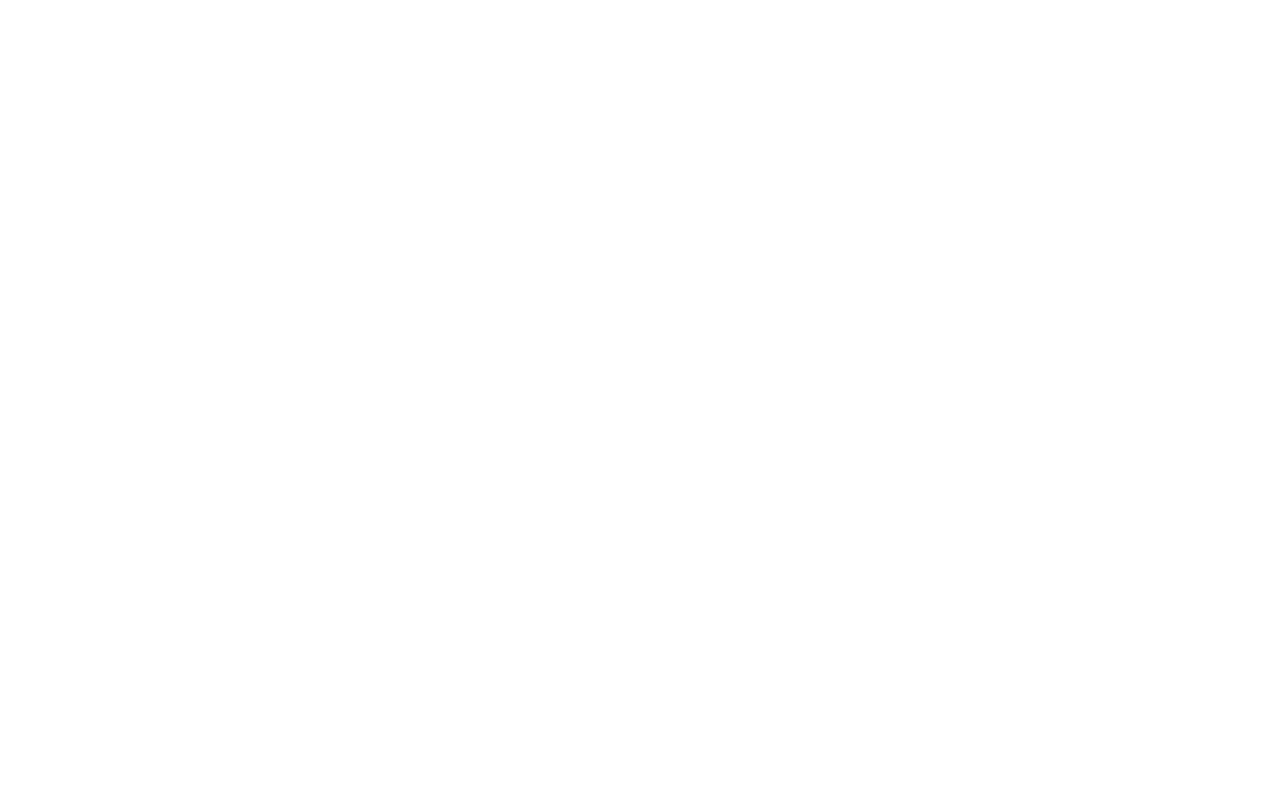
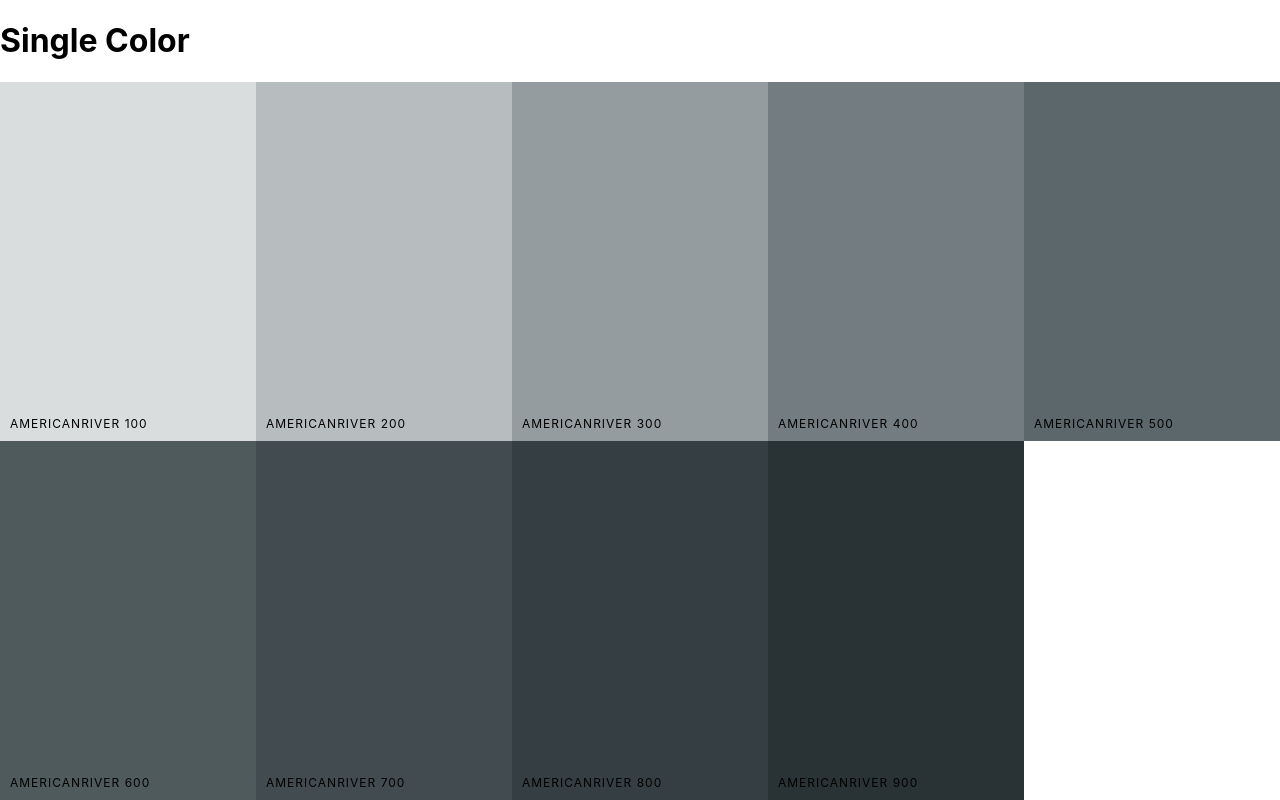
Before and after one commit to nsaicharan/colt-colors, a React (Create React App) app: page /palette/flat-ui-colors-american/americanriver in a window 1280 px wide. Built offline with nearby package versions, Linux system fonts and the light colour scheme.

Commit message:
Display color boxes in single color palette

```diff
--- a/src/App.js
+++ b/src/App.js
@@ -2,6 +2,7 @@
 import { Route, Switch } from "react-router-dom";
 import PaletteList from "./PaletteList";
 import Palette from "./Palette";
+import SingleColorPalette from "./SingleColorPalette";
 import seedColors from "./seedColors";
 import { generatePalette } from "./colorHelpers";
 
@@ -15,7 +16,9 @@
       <Route
         exact
         path="/"
-        render={(routerProps) => <PaletteList {...routerProps} palettes={seedColors} />}
+        render={routerProps => (
+          <PaletteList {...routerProps} palettes={seedColors} />
+        )}
       />
       <Route
         exact
@@ -26,6 +29,18 @@
           />
         )}
       />
+      <Route
+        exact
+        path="/palette/:paletteId/:colorId"
+        render={routerProps => (
+          <SingleColorPalette
+            palette={generatePalette(
+              findPalette(routerProps.match.params.paletteId)
+            )}
+            colorId={routerProps.match.params.colorId}
+          />
+        )}
+      />
     </Switch>
   );
 }
--- a/src/ColorBox.js
+++ b/src/ColorBox.js
@@ -1,8 +1,9 @@
 import React, { useState } from "react";
+import { Link } from "react-router-dom";
 import { CopyToClipboard } from "react-copy-to-clipboard";
 import "./ColorBox.css";
 
-function ColorBox({ background, name }) {
+function ColorBox({ background, name, moreUrl, showLink }) {
   const [copied, setCopied] = useState(false);
 
   function changeCopyState() {
@@ -33,7 +34,11 @@
           <button className="copy-button">Copy</button>
         </div>
 
-        <div className="see-more">More</div>
+        {showLink && (
+          <Link to={moreUrl} onClick={e => e.stopPropagation()}>
+            <div className="see-more">More</div>
+          </Link>
+        )}
       </div>
     </CopyToClipboard>
   );
--- a/src/Palette.js
+++ b/src/Palette.js
@@ -16,7 +16,13 @@
   }
 
   const colorBoxes = palette.colors[level].map((color, i) => (
-    <ColorBox background={color[format]} name={color.name} key={color.id} />
+    <ColorBox
+      background={color[format]}
+      name={color.name}
+      moreUrl={`/palette/${palette.id}/${color.id}`}
+      key={color.id}
+      showLink={true}
+    />
   ));
 
   return (
--- a/src/PaletteList.js
+++ b/src/PaletteList.js
@@ -1,8 +1,6 @@
 import React from "react";
-import { Link } from "react-router-dom";
 import { withStyles } from "@material-ui/styles";
 import MiniPalette from "./MiniPalette";
-import { func } from "prop-types";
 
 const styles = {
   root: {
@@ -48,7 +46,11 @@
         </nav>
         <div className={classes.palettes}>
           {palettes.map(palette => (
-            <MiniPalette {...palette} handleClick={goToPalette} />
+            <MiniPalette
+              key={palette.id}
+              {...palette}
+              handleClick={goToPalette}
+            />
           ))}
         </div>
       </div>
--- /dev/null
+++ b/src/SingleColorPalette.js
@@ -0,0 +1,37 @@
+import React, { useState } from "react";
+import ColorBox from "./ColorBox";
+
+function SingleColorPalette(props) {
+  function gatherShades(palette, colorToFilterBy) {
+    let shades = [];
+    let allColors = palette.colors;
+
+    for (let key in allColors) {
+      shades = shades.concat(
+        allColors[key].filter(color => color.id === colorToFilterBy)
+      );
+    }
+
+    return shades.slice(1);
+  }
+
+  const shades = gatherShades(props.palette, props.colorId);
+
+  const colorBoxes = shades.map(color => (
+    <ColorBox
+      key={color.name}
+      name={color.name}
+      background={color.hex}
+      showLink={false}
+    />
+  ));
+
+  return (
+    <div className="Palette">
+      <h1>Single Color</h1>
+      <div className="Palette-colors">{colorBoxes}</div>
+    </div>
+  );
+}
+
+export default SingleColorPalette;
```
